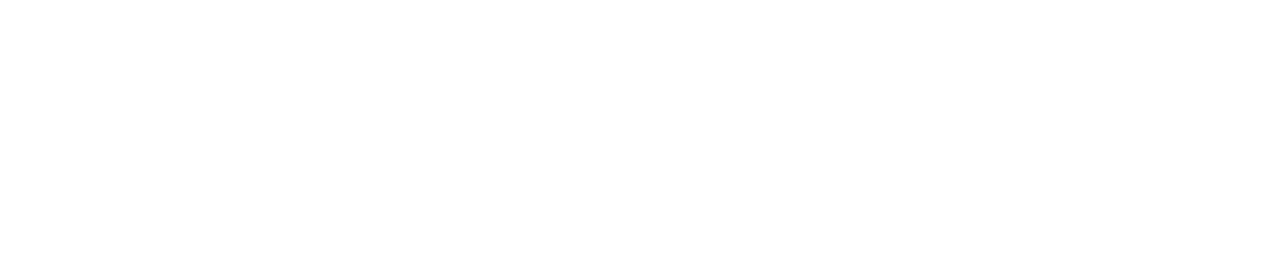
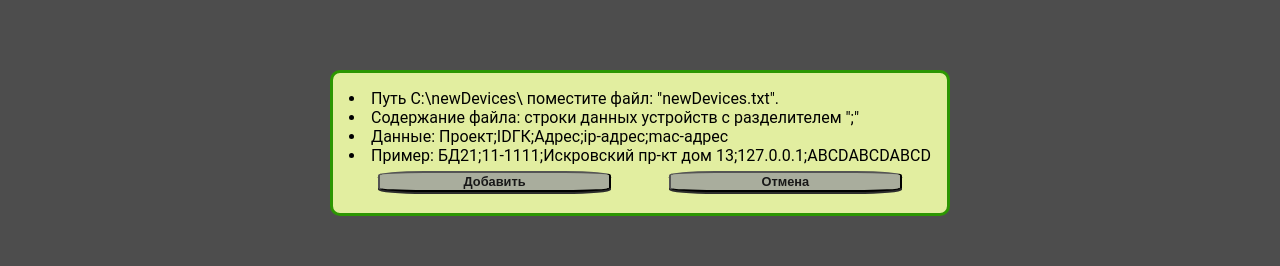
Before and after one commit to MikhailVladimirovi4/MonitorDevices03, a React (Vite) app in the folder frontend/: page / in a window 1280 px wide. Both pictures are taken after typing "Sample" into the empty fields and a click on the button "Добавить из файла". Shown: the part 257-523 px from the top of the page. Built offline with nearby package versions, Linux system fonts and the light colour scheme; no server answers.

Commit message:
addFetchTextToArray

```diff
--- a/frontend/package.json
+++ b/frontend/package.json
@@ -13,7 +13,8 @@
     "axios": "^1.7.9",
     "moment": "^2.30.1",
     "react": "^18.3.1",
-    "react-dom": "^18.3.1"
+    "react-dom": "^18.3.1",
+    "require": "^2.4.20"
   },
   "devDependencies": {
     "@eslint/js": "^9.17.0",
--- a/frontend/src/App.jsx
+++ b/frontend/src/App.jsx
@@ -13,7 +13,6 @@
 import Header from "./components/header/Header.jsx";
 import DeviceLog from "./components/noteLog/deviceLog.jsx";
 import Button from "./components/buttons/Button.jsx";
-import UploadFile from "./components/uploadFile/LoadFile.jsx";
 
 export default function App() {
   const [devices, setDevices] = useState([]);
@@ -267,7 +266,12 @@
       </main>
       <footer className="footer">
         {actionResult}
-        <UploadFile />
+        <Button
+          style={"uploadBtn"}
+          onClick={() => (setAction("addDevices"), setOpenModal(true))}
+        >
+          Добавить из файла
+        </Button>
         <Button
           style={"addBtn"}
           onClick={() => (setAction("add"), setOpenModal(true))}
--- a/frontend/src/components/buttons/button.css
+++ b/frontend/src/components/buttons/button.css
@@ -122,7 +122,7 @@
 
 .addBtn {
   position: fixed;
-  right: 1%;
+  right: 15%;
   bottom: 0.2%;
   margin: 0;
   padding: 0.2rem;
@@ -142,7 +142,7 @@
 
 .uploadBtn {
   position: fixed;
-  right: 15%;
+  right: 1%;
   bottom: 0.2%;
   margin: 0;
   padding: 0.2rem;
@@ -159,3 +159,21 @@
   background-color: #242526 !important;
   border-color: #000000;
 }
+
+.selectedFileBtn {
+  bottom: 0.2%;
+  margin: 0;
+  padding: 0.2rem;
+  font-size: 01vw;
+  border-radius: 10%;
+  color: #ffffff;
+  background-color: #7a7f86;
+  cursor: pointer;
+}
+.selectedFileBtn:hover {
+  background-color: #525458;
+}
+.selectedFileBtn:active {
+  background-color: #242526 !important;
+  border-color: #000000;
+}
--- a/frontend/src/components/modals/modal.css
+++ b/frontend/src/components/modals/modal.css
@@ -55,3 +55,15 @@
   border-radius: 10px;
   box-sizing: border-box;
 }
+
+.addDevices {
+  align-content: center;
+  margin: auto;
+  background-color: rgba(226, 238, 160, 1);
+  min-width: 50px;
+  min-height: 20px;
+  padding: 1rem;
+  border: 3px solid #2c9602;
+  border-radius: 10px;
+  box-sizing: border-box;
+}
--- a/frontend/src/components/modals/modal.jsx
+++ b/frontend/src/components/modals/modal.jsx
@@ -1,6 +1,7 @@
 import "./modal.css";
 import useInput from "../../services/useInput";
 import Button from "../buttons/Button";
+import AddFromFile from "../uploadFile/AddFromFile.jsx";
 
 export default function Modal({
   open,
@@ -141,6 +142,7 @@
             )}
           </>
         ) : null}
+        {action == "addDevices" && <AddFromFile/>}
         <Button style="modalBtn" onClick={() => SetOpenModal(false)}>
           Отмена
         </Button>
--- /dev/null
+++ b/frontend/src/components/uploadFile/AddFromFile.jsx
@@ -0,0 +1,78 @@
+import { useState } from "react";
+import { addDevices } from "../../services/device";
+import Button from "../buttons/Button";
+import path from "C:/newDevices/newDevices.txt";
+
+export default function AddFromFile() {
+  const [newDevices, setNewDevices] = useState([]);
+  const [data, setData] = useState([]);
+
+  const handleChange = async () => {
+    console.log("читаем файл");
+  };
+
+  console.log(data);
+
+  //data[0].split(";")
+
+  async function getData() {
+    try {
+      const data = await (await fetch(path)).text();
+      setData(data.split("\r\n"))
+    } catch (error) {
+      console.error(error.message);
+    }
+  }
+
+
+  // var data = fetch(path)
+  //   .then((r) => r.text())
+  //   .then((text) => {
+  //     console.log(typeof text);
+  //   })
+
+  //Sync
+
+  // var fs = require('fs');
+  // var array = fs.readFileSync('file.txt').toString().split("\n");
+  // for(i in array) {
+  //     console.log(array[i]);
+  // }
+
+  //Async
+
+  // const fs = require("fs");
+  // fs.readFile(path, function (err, data) {
+  //   if (err) throw err;
+
+  //   var array = data.toString().split("\r\n");
+
+  //   setNewDevices(array);
+
+  //   for (i in newDevices) {
+  //     console.log(newDevices[i]);
+  //   }
+  // });
+
+  // if (newDevices.length < 1) {
+  //   alert("Пожалуйста подготовьте файл");
+  //   return;
+  // }
+
+  //await addDevices("добавляем устройства");
+
+  return (
+    <>
+      <li>Путь C:\newDevices\ поместите файл: "newDevices.txt".</li>
+      <li>Содержание файла: строки данных устройств с разделителем ";"</li>
+      <li>Данные: Проект;IDГК;Адрес;ip-адрес;mac-адрес</li>
+      <li>
+        Пример: БД21;11-1111;Искровский пр-кт дом 13;127.0.0.1;ABCDABCDABCD
+      </li>
+
+      <Button style={"modalBtn"} onClick={() => getData()}>
+        Добавить
+      </Button>
+    </>
+  );
+}
--- a/frontend/src/components/uploadFile/LoadFile.jsx
+++ b/frontend/src/components/uploadFile/LoadFile.jsx
@@ -1,10 +1,48 @@
 import "./loadFile.css";
 import Button from "../buttons/Button";
+import { useState, useRef } from "react";
 
-export default function UploadFile() {
+export default function UploadFile( ) {
+  const filePicker = useRef(null);
+  const [selectedFile, setSelectedFile] = useState(null);
+  const [newDevices, setNewDevices] = useState([]);
+
+  const handleChange = (event) => {
+  console.log("ddd")
+    setSelectedFile(event.target.files[0]);
+  };
+
+  const handleUpload = async () => {
+    if (!selectedFile) {
+      alert("Пожалуйста выберите файл");
+      return;
+    }
+
+     const formData = new FormData();
+     formData.append("file", selectedFile);
+
+
+     const result = await sendFile(newDevices);
+     actionComplete(result);
+  };
+
+  const handlePick = () => {
+    filePicker.current.click();
+  };
+
   return (
-    <Button style={"uploadBtn"}>
-      Добавить из файла
-    </Button>
+    <>
+      <input
+        className="hidden"
+        type="file"
+        ref={filePicker}
+        onChange={handleChange}
+        accept="text/*,.txt"
+      />
+
+      <Button style={"modalBtn"} onClick={handleUpload}>
+        Добавить
+      </Button>
+    </>
   );
 }
--- a/frontend/src/components/uploadFile/loadFile.css
+++ b/frontend/src/components/uploadFile/loadFile.css
@@ -0,0 +1,9 @@
+.hidden{
+    opacity: 0;
+    height: 0;
+    width: 0;
+    line-height: 0;
+    overflow: hidden;
+    padding: 0;
+    margin: 0;
+}
--- a/frontend/src/services/device.js
+++ b/frontend/src/services/device.js
@@ -107,3 +107,12 @@
     return null;
   }
 };
+
+export const addDevices = async (newDevices) => {
+  try {
+    return console.log(newDevices);
+  } catch (e) {
+    console.log(e);
+    return null;
+  }
+};
```
Also changed, not shown: 1 other file (tests, documents, lock files or other folders).
